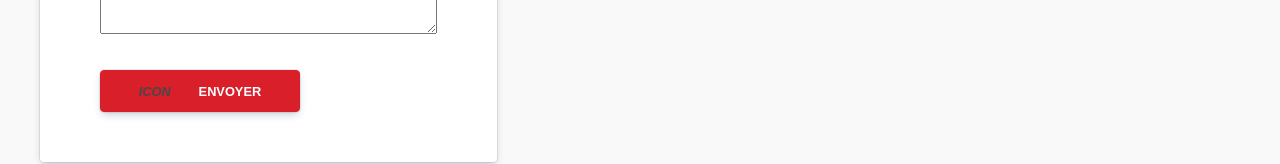
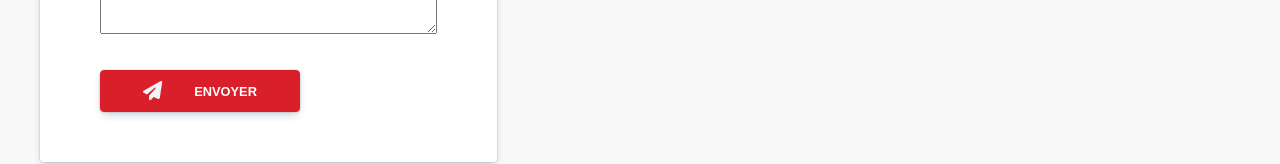
Before and after one commit to fannyperret/Lawyer-Website, a React (Create React App) app: page /contact in a window 1280 px wide. Shown: the part 673-837 px from the top of the page. Built offline with nearby package versions, Linux system fonts and the light colour scheme.

Commit message:
Add background image for pages

```diff
--- a/package.json
+++ b/package.json
@@ -3,6 +3,10 @@
   "version": "0.1.0",
   "private": true,
   "dependencies": {
+    "@fortawesome/fontawesome-svg-core": "^6.2.1",
+    "@fortawesome/free-regular-svg-icons": "^6.2.1",
+    "@fortawesome/free-solid-svg-icons": "^6.2.1",
+    "@fortawesome/react-fontawesome": "^0.2.0",
     "@testing-library/jest-dom": "^5.16.5",
     "@testing-library/react": "^13.4.0",
     "@testing-library/user-event": "^13.5.0",
--- a/src/App.js
+++ b/src/App.js
@@ -1,10 +1,12 @@
 import { Navbar } from "./components/Navbar/Navbar";
+import { Banner } from "./components/Banner";
 import { Footer } from "./components/Footer/Footer";
 import "./pages/pages.css";
 
 function App() {
   return (
     <>
+      <Banner />
       <Navbar />
       <Footer />
     </>
--- /dev/null
+++ b/src/components/Banner.js
@@ -0,0 +1,15 @@
+import backgroundImg from "../images/cour_assises.JPG";
+
+export function Banner() {
+  return (
+    <>
+      <div className="test">
+        <img
+          className="portrait-img"
+          src={backgroundImg}
+          alt="portrait de Maître Sylvain Dubray"
+        ></img>
+      </div>
+    </>
+  );
+}
--- a/src/pages/Accueil/Accueil.css
+++ b/src/pages/Accueil/Accueil.css
@@ -22,6 +22,17 @@
     rgba(9, 30, 66, 0.08) 0px 0px 0px 1px;
 }
 
+.test img {
+  /* position: absolute; */
+  position: fixed;
+  object-fit: cover;
+  width: 100%;
+  opacity: 0.3;
+  z-index: -1;
+  /* -webkit-filter: grayscale(100%); /* Safari 6.0 - 9.0 */
+  /* filter: grayscale(100%); */
+}
+
 .robe-avocat-img {
   max-height: 450px;
   border-radius: 4px;
--- a/src/pages/Accueil/Accueil.js
+++ b/src/pages/Accueil/Accueil.js
@@ -1,3 +1,8 @@
+import { FontAwesomeIcon } from "@fortawesome/react-fontawesome";
+import {
+  faHandshake,
+  faScaleBalanced,
+} from "@fortawesome/free-solid-svg-icons";
 import portraitPhoto from "../../images/portrait.jpg";
 
 import "./Accueil.css";
@@ -52,7 +57,10 @@ export function Accueil() {
         <div className="card-container">
           <div className="card">
             <h3>Réactivité</h3>
-            <i>Icon</i>
+            <FontAwesomeIcon
+              className="icon-medium icon-grey"
+              icon={faHandshake}
+            />
           </div>
           <div className="card-text">
             <p>
@@ -74,7 +82,10 @@ export function Accueil() {
         <div className="card-container">
           <div className="card">
             <h3>Clarté</h3>
-            <i>Icon</i>
+            <FontAwesomeIcon
+              className="icon-medium icon-brown"
+              icon={faScaleBalanced}
+            />
           </div>
           <div className="card-text">
             <p>
@@ -93,7 +104,10 @@ export function Accueil() {
         <div className="card-container">
           <div className="card">
             <h3>Efficacité</h3>
-            <i>Icon</i>
+            <FontAwesomeIcon
+              className="icon-medium icon-red"
+              icon={faScaleBalanced}
+            />
           </div>
           <div className="card-text">
             <p>
--- a/src/pages/Contact.js
+++ b/src/pages/Contact.js
@@ -1,3 +1,6 @@
+import { FontAwesomeIcon } from "@fortawesome/react-fontawesome";
+import { faPaperPlane } from "@fortawesome/free-solid-svg-icons";
+
 export function Contact() {
   return (
     <>
@@ -26,7 +29,8 @@ export function Contact() {
               ></textarea>
             </div>
             <button>
-              <i>Icon</i>Envoyer
+              <FontAwesomeIcon className="icon-small icon-white" icon={faPaperPlane} />
+              Envoyer
             </button>
           </form>
           <div>Google Map</div>
--- a/src/pages/DomainesActivite.js
+++ b/src/pages/DomainesActivite.js
@@ -1,3 +1,6 @@
+import { FontAwesomeIcon } from "@fortawesome/react-fontawesome";
+import { faHandshake } from "@fortawesome/free-solid-svg-icons";
+
 export function DomainesActivite() {
   return (
     <>
@@ -12,15 +15,15 @@ export function DomainesActivite() {
         <div className="card-group">
           <div className="card">
             <h3>Droit du travail</h3>
-            <i>Icon</i>
+            <FontAwesomeIcon className="icon-medium icon-red"  icon={faHandshake} />
           </div>
           <div className="card">
             <h3>Santé au travail</h3>
-            <i>Icon</i>
+            <FontAwesomeIcon className="icon-medium icon-brown"  icon={faHandshake} />
           </div>
           <div className="card">
             <h3>Salaires</h3>
-            <i>Icon</i>
+            <FontAwesomeIcon className="icon-medium icon-grey"  icon={faHandshake} />
           </div>
         </div>
 
--- a/src/pages/pages.css
+++ b/src/pages/pages.css
@@ -32,6 +32,7 @@
 .card {
   width: 250px;
   /* width: 20%; */
+  background-color: white;
   display: flex;
   flex-direction: column;
   justify-content: space-evenly;
@@ -103,3 +104,23 @@ button {
   box-shadow: rgba(9, 30, 66, 0.25) 0px 4px 8px -2px,
     rgba(9, 30, 66, 0.08) 0px 0px 0px 1px;
 }
+
+.icon-small {
+  font-size: 1.5em;
+}
+.icon-medium {
+  font-size: 2.5em;
+}
+
+.icon-white > path {
+  color: #f1f3f5;
+}
+.icon-red > path {
+  color: #d81f2a;
+}
+.icon-brown > path {
+  color: #483a3a;
+}
+.icon-grey > path {
+  color: #484848;
+}
```
Also changed, not shown: 1 other file (tests, documents, lock files or other folders).
